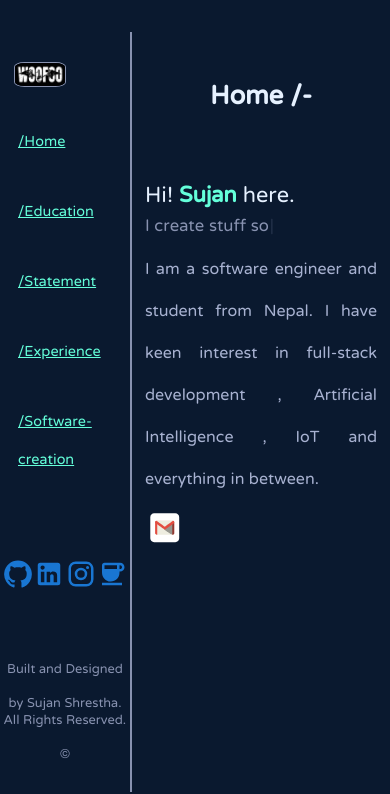
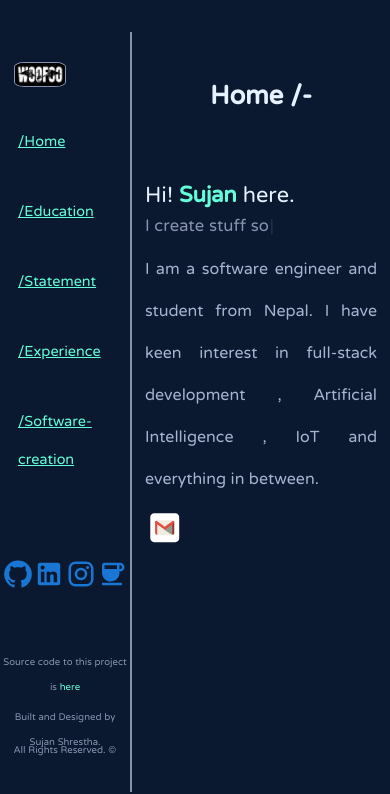
Before and after one commit to darkweb19/react-portfolio, a React (Create React App) app: page /#/home in a window 390 px wide. Shown: the top 794 px of the page. Built offline with nearby package versions, Linux system fonts and the light colour scheme.

Commit message:
added link to this project in side nav

```diff
--- a/src/components/CopyRight.js
+++ b/src/components/CopyRight.js
@@ -4,6 +4,10 @@ import "../styles/copyright.css";
 function CopyRight() {
 	return (
 		<div className="copyright">
+			<div className="openSource">
+				Source code to this project is{" "}
+				<a href="https://github.com/darkweb19/react-portfolio">here</a>
+			</div>
 			<div className="rightname">
 				Built and Designed by Sujan Shrestha.
 			</div>
--- a/src/components/Home.js
+++ b/src/components/Home.js
@@ -58,4 +58,5 @@ function Home() {
 		</motion.div>
 	);
 }
+
 export default Home;
--- a/src/components/SideNav.js
+++ b/src/components/SideNav.js
@@ -70,6 +70,7 @@ function SideNav() {
 					/>
 				))}
 			</div>
+
 			<CopyRight />
 		</div>
 	);
--- a/src/styles/copyright.css
+++ b/src/styles/copyright.css
@@ -1,10 +1,13 @@
 .copyright {
 	position: relative;
-	bottom: 10px;
+	bottom: 60px;
 	color: var(--slate);
 	font-weight: 500;
 }
-
+.openSource a {
+	text-decoration: none;
+	color: var(--green-bright);
+}
 .rightname {
 	font-size: 16px;
 }
@@ -15,12 +18,16 @@
 
 @media only screen and (max-width: 600px) {
 	.copyright {
-		bottom: 5px;
+		bottom: 3px;
+		font-size: 12px;
 	}
+
 	.rightname {
 		padding: 5px;
+		font-size: 12px;
 	}
 	.rights {
 		bottom: 22px;
+		font-size: 12px;
 	}
 }
```
